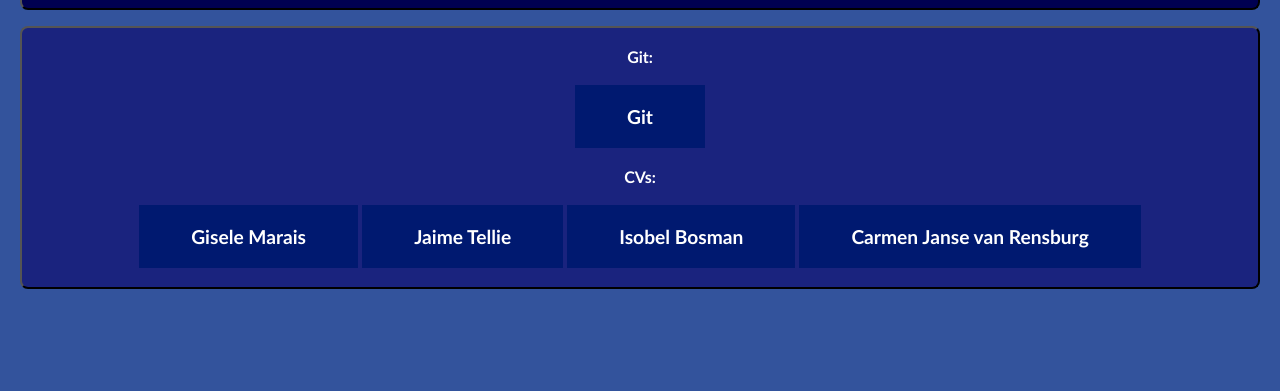
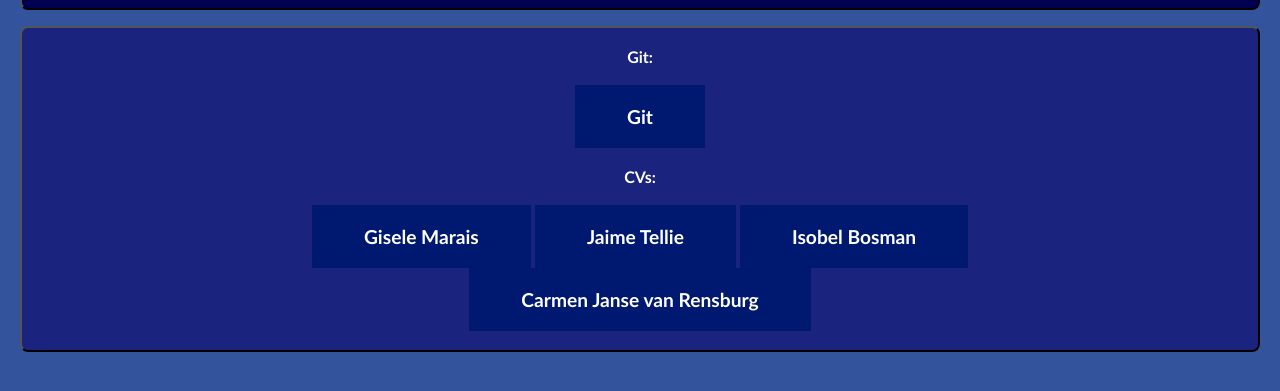
Before and after one commit to COS301CapstoneProject/COS301CapstoneProject.github.io, a plain HTML site: page index.html in a window 1280 px wide. Shown: the part 197-588 px from the top of the page. Drawn offline with Linux system fonts and the light colour scheme.

Commit message:
style changes

```diff
--- a/index.html
+++ b/index.html
@@ -20,7 +20,7 @@
 	<b> CVs: </b><br><br>
    	<b><a href="https://giselenadine.github.io/" class="button">Gisele Marais</a></b>
     	<b><a href="https://u17021627.github.io//" class="button">Jaime Tellie</a></b>
-	<b><a href="https://u18020519.github.io//" class="button">Isobel Bosman</a></b>
+	<b><a href="https://u18020519.github.io//" class="button">Isobel Bosman</a></b><br>
 	<b><a href="https://CarmenJvR.github.io//" class="button">Carmen Janse van Rensburg</a></b>
 	<!-- Add CV Links Here -->
 	<br><br>
```
